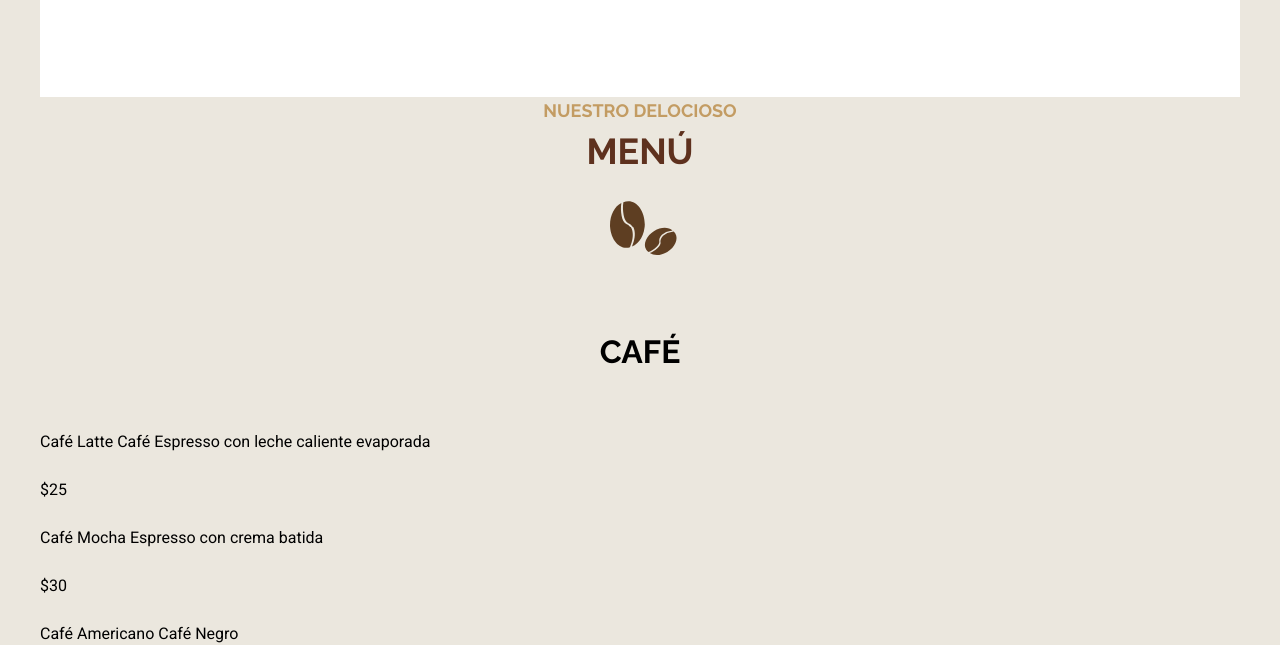
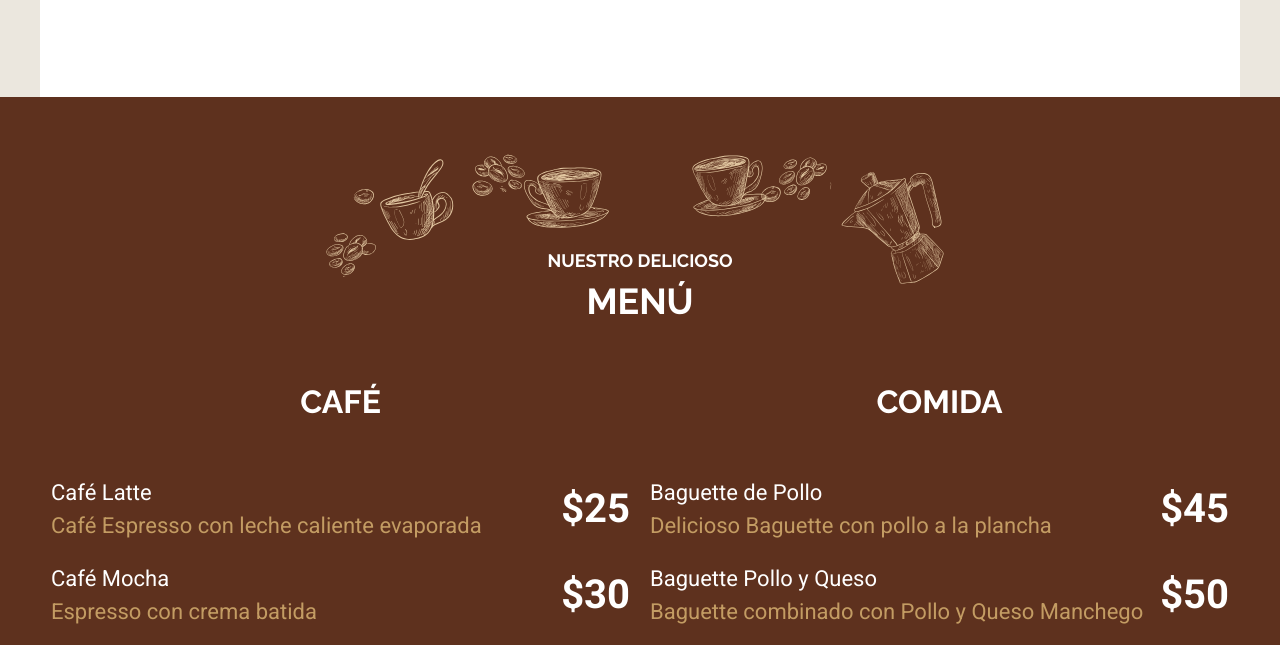
Before and after one commit to EnsoLlanos/Cafeteria, a website: page index.html in a window 1280 px wide. Shown: the part 3136-3781 px from the top of the page. Drawn offline with Linux system fonts and the light colour scheme; a web font is replaced by a local one.

Commit message:
Agregando estilos a la carta

```diff
--- a/index.html
+++ b/index.html
@@ -95,7 +95,7 @@
     </main>
 
     <section class="nuestro-menu">
-        <h2><span>Nuestro delocioso</span> menú</h2>
+        <h2 class="heading-blanco"><span>Nuestro delicioso</span> menú</h2>
 
         <div class="contenedor grid-menu">
             <section class="menu cafe">
--- a/src/scss/base/_tipografia.scss
+++ b/src/scss/base/_tipografia.scss
@@ -30,6 +30,18 @@ h2{
 
     }
 }
+
+.heading-blanco {
+    @extend h2;
+    color: v.$blanco;
+
+    span {
+        color: v.$blanco;
+    }
+    &::after {
+        display: none;
+    }
+}
 h3{
     font-size: 3.2rem;
 }
--- a/src/scss/inicio/_index.scss
+++ b/src/scss/inicio/_index.scss
@@ -1,3 +1,4 @@
 @forward 'contenido';
 @forward 'iconos';
 @forward 'galeria';
+@forward 'menu';
--- /dev/null
+++ b/src/scss/inicio/_menu.scss
@@ -0,0 +1,53 @@
+@use 'base/variables' as v;
+@use 'base/mixins' as m;
+
+.nuestro-menu {
+    background-image: url(../img/menu_arriba.svg),url(../img/menu_abajo.svg),linear-gradient(to top,v.$primario,v.$primario);
+    background-repeat: no-repeat;
+    background-position: center 5rem,center 92%, 100%;
+    background-size: 200%;
+    padding: 15rem 2rem 20rem 2rem;
+
+    @include m.tablet {
+        padding: 15rem 0 20 ;
+        background-size: 100%;
+    }
+    @include m.desktop {
+        background-size: 50%,50%,100%;
+    }
+}
+
+.grid-menu {
+    @include m.tablet {
+        @include m.grid(2, 2rem);
+    }
+}
+
+.menu {
+    h3 {
+        color: v.$blanco;
+
+    }
+    li{
+        display: flex;
+        justify-content: space-between;
+        align-items: center;
+        p {
+            color: v.$blanco;
+            font-size: 2.2rem;
+            line-height: 1.5;
+            margin: 0 0 2rem 0;
+            span{
+                display: block;
+                color: v.$secundario;
+
+            }
+        }
+        .precio {
+            font-size: 4rem;
+            font-weight: 700;
+
+        }
+    }
+
+}
```
Also changed, not shown: build/css/app.css.
